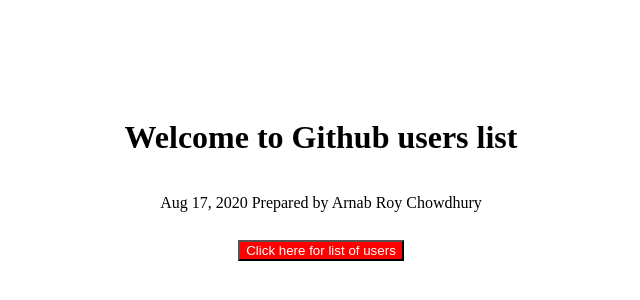
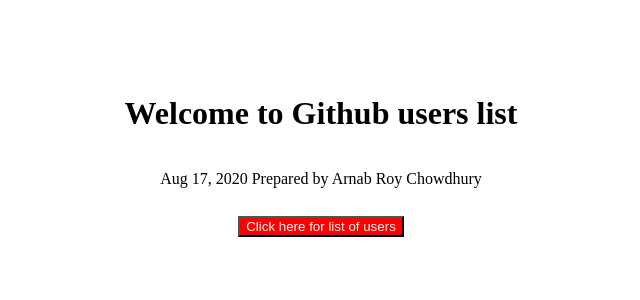
Before and after one commit to arnabrc/OnBoardingPart1, an Angular app: page /dashboard in a window 1280 px wide. Shown: the part 206-506 px from the top of the page, without its empty margins (319-959 px from the left). Built offline with nearby package versions, Linux system fonts and the light colour scheme.

Commit message:
Commit004

```diff
--- a/src/app/dashboard/dashboard.component.css
+++ b/src/app/dashboard/dashboard.component.css
@@ -4,7 +4,7 @@
 }
 
 .container {
-    height: 96vh;
+    height: 90vh;
     position: relative;
 }
 
@@ -28,7 +28,7 @@
 
 @media screen and (min-width: 768px) {
     .container {
-        height: 96vh;
+        height: 90vh;
         position: relative;
     }
     .center {
@@ -38,7 +38,7 @@
         flex-direction: column;
         width: 100%;
         text-align: center;
-        min-height: 768px;
+        min-height: 100%;
         align-items: center;
     }
     .button {
@@ -52,7 +52,7 @@
 
 @media screen and (min-width: 468px) and (max-width: 767px) {
     .container {
-        height: 66vh;
+        height: 60vh;
         position: relative;
     }
     .center {
@@ -62,7 +62,7 @@
         flex-direction: column;
         width: 100%;
         text-align: center;
-        min-height: 468px;
+        min-height: 100%;
         align-items: center;
     }
     .button {
@@ -76,7 +76,7 @@
 
 @media screen and (max-width: 468px) {
     .container {
-        height: 36vh;
+        height: 30vh;
         position: relative;
     }
     .center {
@@ -86,7 +86,7 @@
         flex-direction: column;
         width: 100%;
         text-align: center;
-        min-height: 100px;
+        min-height: 100%;
         align-items: center;
     }
     .button {
```
